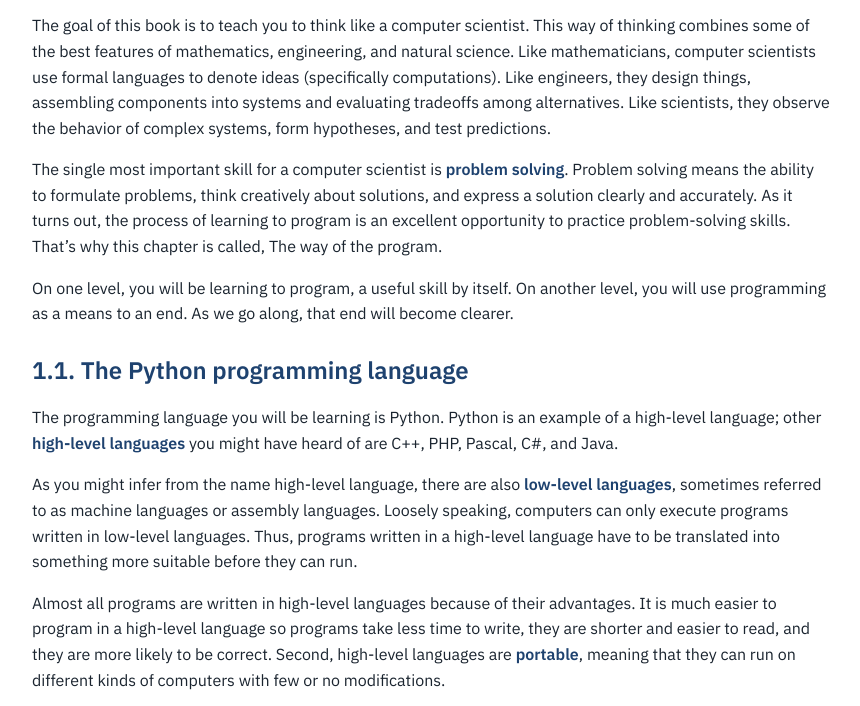
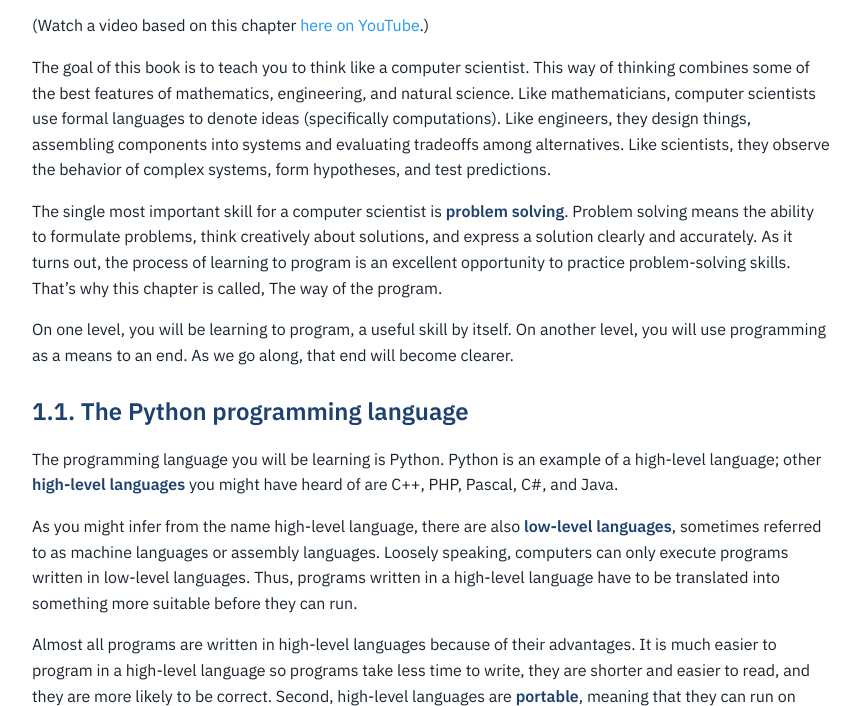
Before and after one commit to ritza-co/learnpythontherightway.com, a website: page chapter/chapter-1.html in a window 1280 px wide. Shown: the part 83-789 px from the top of the page, without its empty margins (208-1068 px from the left). Drawn offline with Linux system fonts and the light colour scheme.

Commit message:
add video links chap 1 and 2

```diff
--- a/chapter/chapter-1.html
+++ b/chapter/chapter-1.html
@@ -36,6 +36,7 @@
 
 </head>
 <h1>Chapter 1: The way of the program</h1>
+<p>(Watch a video based on this chapter <a href="https://youtu.be/lhtUREG6vAg">here on YouTube</a>.)</p>
 <p>The goal of this book is to teach you to think like a computer scientist. This way of thinking combines some of the best features of mathematics, engineering, and natural science. Like mathematicians, computer scientists use formal languages to denote ideas (specifically computations). Like engineers, they design things, assembling components into systems and evaluating tradeoffs among alternatives. Like scientists, they observe the behavior of complex systems, form hypotheses, and test predictions.</p>
 <p>The single most important skill for a computer scientist is <strong>problem solving</strong>. Problem solving means the ability to formulate problems, think creatively about solutions, and express a solution clearly and accurately. As it turns out, the process of learning to program is an excellent opportunity to practice problem-solving skills. That’s why this chapter is called, The way of the program.</p>
 <p>On one level, you will be learning to program, a useful skill by itself. On another level, you will use programming as a means to an end. As we go along, that end will become clearer.</p>
```
Also changed, not shown: chapter/chapter-2.html (+1 -0 lines).
